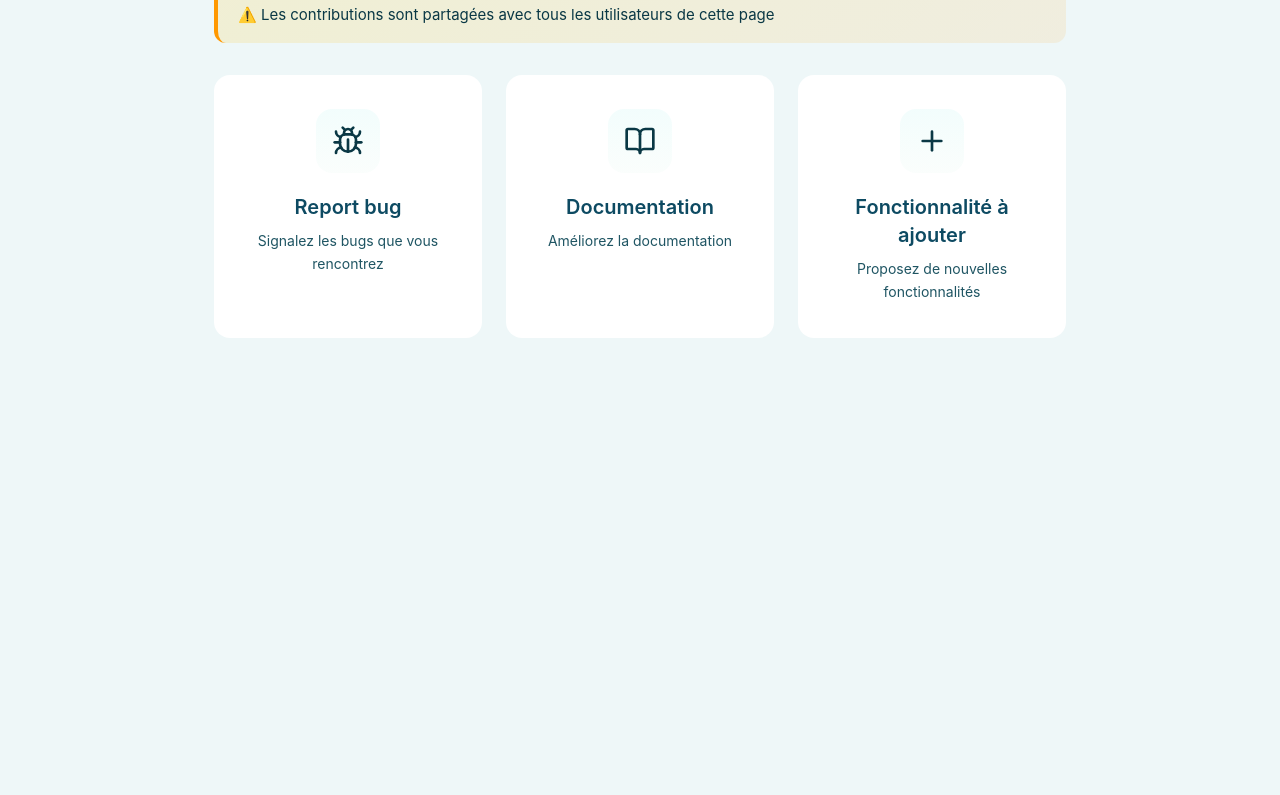
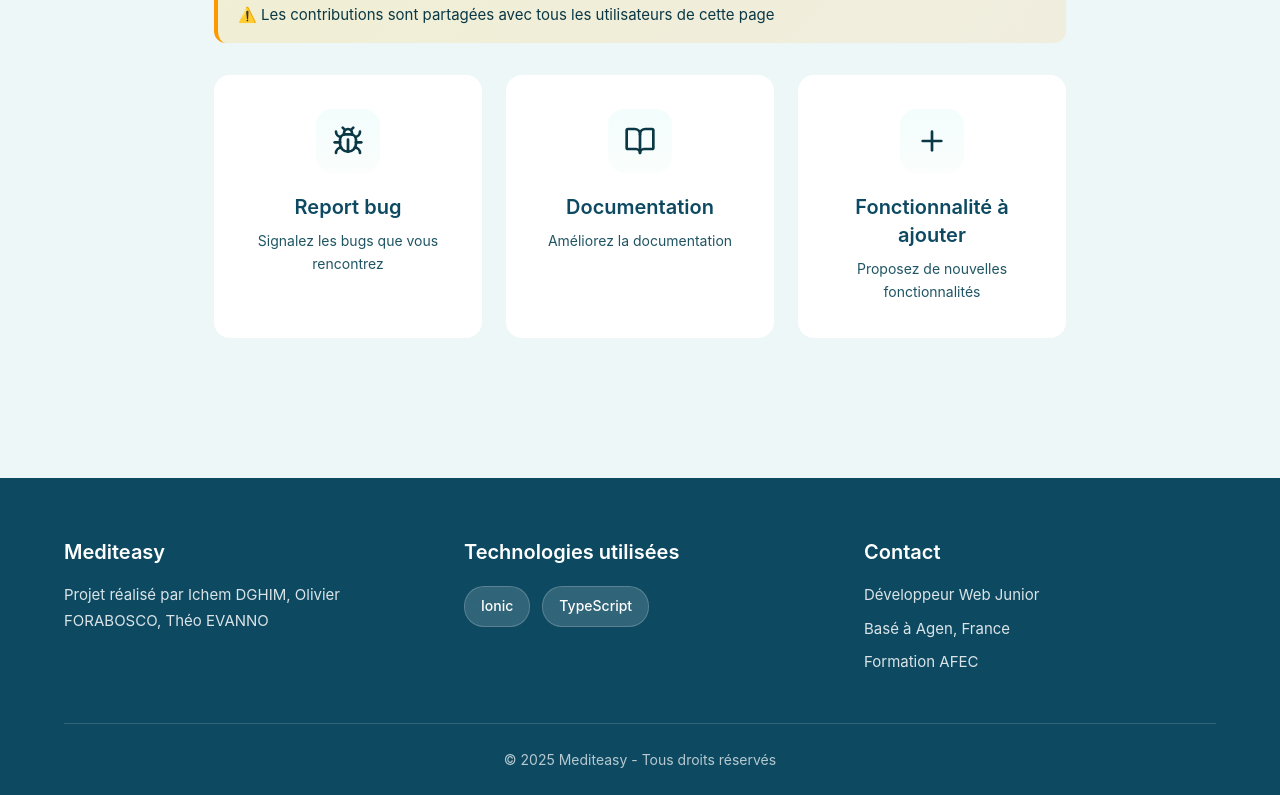
Before and after one commit to IDGHIM/mediteasy-site, a React (Create React App) app: page / in a window 1280 px wide. Shown: the part 1097-1892 px from the top of the page. Before the commit the page ends 1495 px from the top, so only its background shows below. Built offline with nearby package versions, Linux system fonts and the light colour scheme.

Commit message:
Add Footer with CSS

```diff
--- a/src/App.jsx
+++ b/src/App.jsx
@@ -3,6 +3,7 @@ import '../src/styles/styles.css';
 
 import ContributeSection from './components/ContributeSection.jsx';
 import MeditationFeatures from './components/FeatureSection.jsx';
+import Footer from './components/Footer.jsx'
 
 function App() {
 
@@ -10,6 +11,7 @@ function App() {
     <div>
       <MeditationFeatures />
       <ContributeSection />
+      <Footer />
     </div>
   );
 }
--- /dev/null
+++ b/src/components/Footer.jsx
@@ -0,0 +1,34 @@
+import React from 'react';
+
+const Footer = () => {
+  return (
+    <footer className="footer">
+      <div className="container">
+        <div className="footer-content">
+          <div className="footer-info">
+            <h3>Mediteasy</h3>
+            <p>Projet réalisé par Ichem DGHIM, Olivier FORABOSCO, Théo EVANNO</p>
+          </div>
+          <div className="footer-links">
+            <h4>Technologies utilisées</h4>
+            <div className="tech-badges">
+              <span className="tech-badge">Ionic</span>
+              <span className="tech-badge">TypeScript</span>
+            </div>
+          </div>
+          <div className="footer-contact">
+            <h4>Contact</h4>
+            <p>Développeur Web Junior</p>
+            <p>Basé à Agen, France</p>
+            <p>Formation AFEC</p>
+          </div>
+        </div>
+        <div className="footer-bottom">
+          <p>&copy; 2025 Mediteasy - Tous droits réservés</p>
+        </div>
+      </div>
+    </footer>
+  );
+};
+
+export default Footer;
--- a/src/styles/styles.css
+++ b/src/styles/styles.css
@@ -370,6 +370,113 @@ textarea {
   margin-bottom: 0;
 }
 
+/* ==================== */
+/* Footer Component */
+/* ==================== */
+.footer {
+  background: var(--color-accent);
+  color: var(--text-on-primary);
+  padding: 60px 0 0;
+  margin-top: 80px;
+}
+
+.footer .container {
+  max-width: 1200px;
+  margin: 0 auto;
+  padding: 0 24px;
+}
+
+.footer-content {
+  display: grid;
+  grid-template-columns: repeat(auto-fit, minmax(250px, 1fr));
+  gap: 48px;
+  padding-bottom: 40px;
+  border-bottom: 1px solid rgba(255, 255, 255, 0.15);
+}
+
+.footer-info h3,
+.footer-links h4,
+.footer-contact h4 {
+  color: var(--text-on-primary);
+  margin-bottom: 16px;
+  font-size: 20px;
+  font-weight: var(--font-heading-weight);
+}
+
+.footer-info p,
+.footer-contact p {
+  color: rgba(255, 255, 255, 0.85);
+  font-size: 15px;
+  line-height: 1.7;
+  margin-bottom: 8px;
+}
+
+.footer-links h4 {
+  margin-bottom: 20px;
+}
+
+.tech-badges {
+  display: flex;
+  flex-wrap: wrap;
+  gap: 12px;
+}
+
+.tech-badge {
+  background: rgba(255, 255, 255, 0.15);
+  color: var(--text-on-primary);
+  padding: 8px 16px;
+  border-radius: 20px;
+  font-size: 14px;
+  font-weight: 500;
+  backdrop-filter: blur(10px);
+  border: 1px solid rgba(255, 255, 255, 0.2);
+  transition: all 0.3s ease;
+}
+
+.tech-badge:hover {
+  background: rgba(255, 255, 255, 0.25);
+  transform: translateY(-2px);
+}
+
+.footer-bottom {
+  padding: 24px 0;
+  text-align: center;
+}
+
+.footer-bottom p {
+  color: rgba(255, 255, 255, 0.7);
+  font-size: 14px;
+  margin-bottom: 0;
+}
+
+/* Responsive Footer */
+@media (max-width: 768px) {
+  .footer {
+    padding: 40px 0 0;
+    margin-top: 60px;
+  }
+
+  .footer-content {
+    grid-template-columns: 1fr;
+    gap: 32px;
+    padding-bottom: 32px;
+  }
+
+  .footer-info,
+  .footer-links,
+  .footer-contact {
+    text-align: center;
+  }
+
+  .tech-badges {
+    justify-content: center;
+  }
+
+  .footer-bottom {
+    padding: 20px 0;
+  }
+}
+
 /* Animation pour le loader */
 @keyframes spin {
   from {
```
